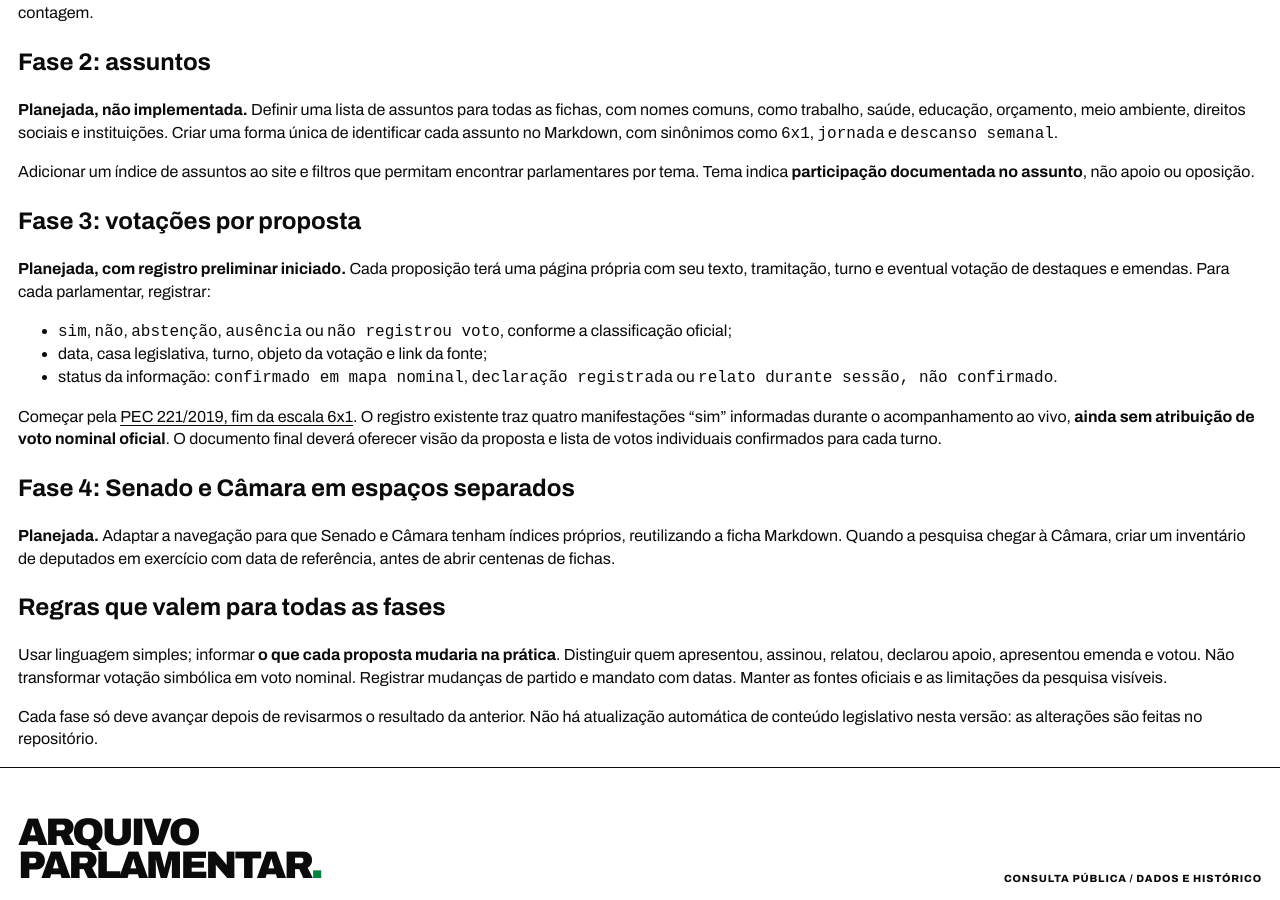
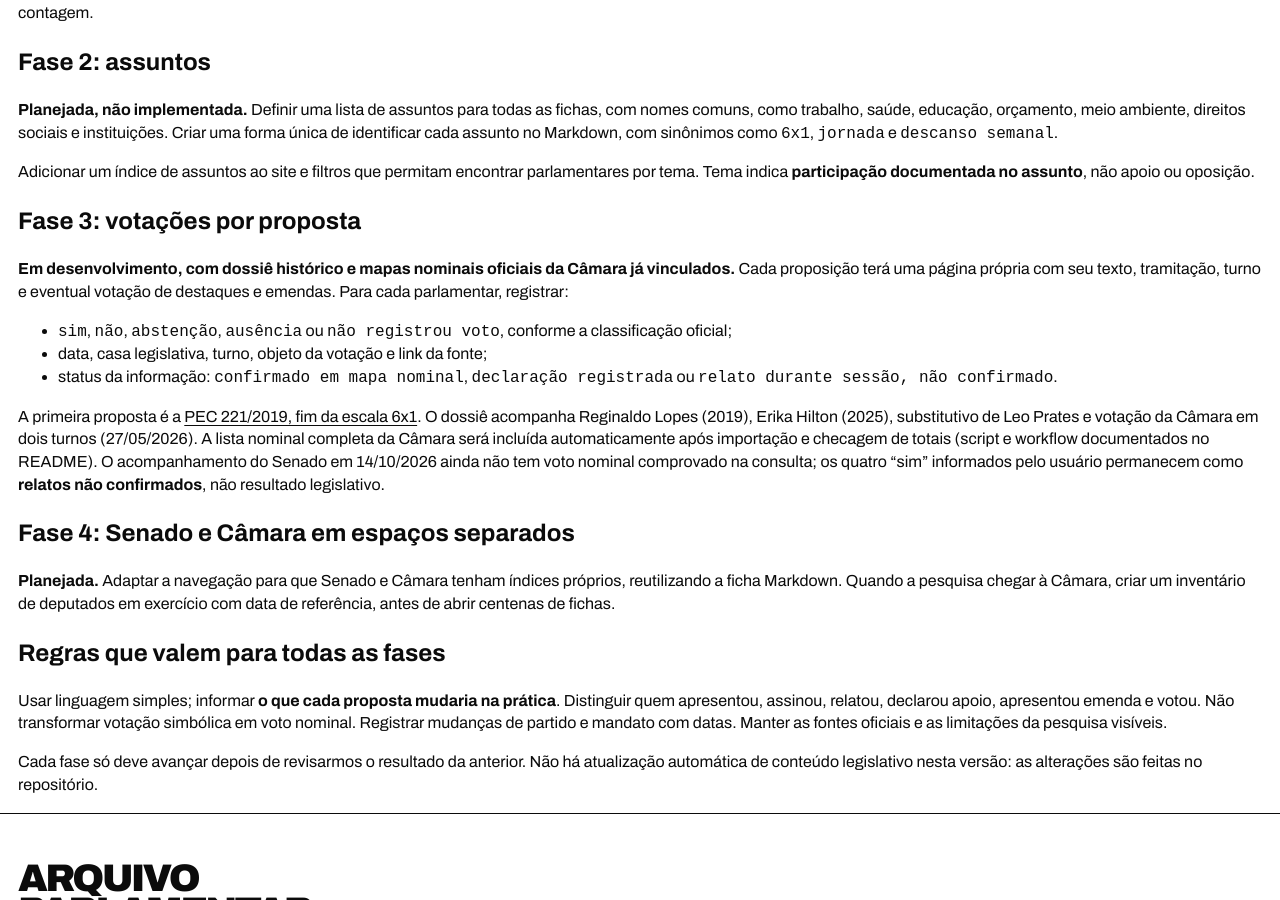
Before and after one commit to leorruas/senadores-deputados, a Jekyll site: the page built from PLANO-DE-FASES.md, in a window 1280 px wide and 900 px high, scrolled down 709 px. Built offline with Jekyll 4.4.1, drawn with Linux system fonts in a browser that asks for light colours; our own code applies the rules of GitHub Pages for plain Markdown files.

Commit message:
feat: integra consulta nominal e registra dossie atualizado da PEC 221

```diff
--- a/PLANO-DE-FASES.md
+++ b/PLANO-DE-FASES.md
@@ -20,13 +20,13 @@
 
 ## Fase 3: votações por proposta
 
-**Planejada, com registro preliminar iniciado.** Cada proposição terá uma página própria com seu texto, tramitação, turno e eventual votação de destaques e emendas. Para cada parlamentar, registrar:
+**Em desenvolvimento, com dossiê histórico e mapas nominais oficiais da Câmara já vinculados.** Cada proposição terá uma página própria com seu texto, tramitação, turno e eventual votação de destaques e emendas. Para cada parlamentar, registrar:
 
 - `sim`, `não`, `abstenção`, `ausência` ou `não registrou voto`, conforme a classificação oficial;
 - data, casa legislativa, turno, objeto da votação e link da fonte;
 - status da informação: `confirmado em mapa nominal`, `declaração registrada` ou `relato durante sessão, não confirmado`.
 
-Começar pela [PEC 221/2019, fim da escala 6x1](votacoes/pec-221-2019.md). O registro existente traz quatro manifestações “sim” informadas durante o acompanhamento ao vivo, **ainda sem atribuição de voto nominal oficial**. O documento final deverá oferecer visão da proposta e lista de votos individuais confirmados para cada turno.
+A primeira proposta é a [PEC 221/2019, fim da escala 6x1](votacoes/pec-221-2019.md). O dossiê acompanha Reginaldo Lopes (2019), Erika Hilton (2025), substitutivo de Leo Prates e votação da Câmara em dois turnos (27/05/2026). A lista nominal completa da Câmara será incluída automaticamente após importação e checagem de totais (script e workflow documentados no README). O acompanhamento do Senado em 14/10/2026 ainda não tem voto nominal comprovado na consulta; os quatro “sim” informados pelo usuário permanecem como **relatos não confirmados**, não resultado legislativo.
 
 ## Fase 4: Senado e Câmara em espaços separados
 
```
